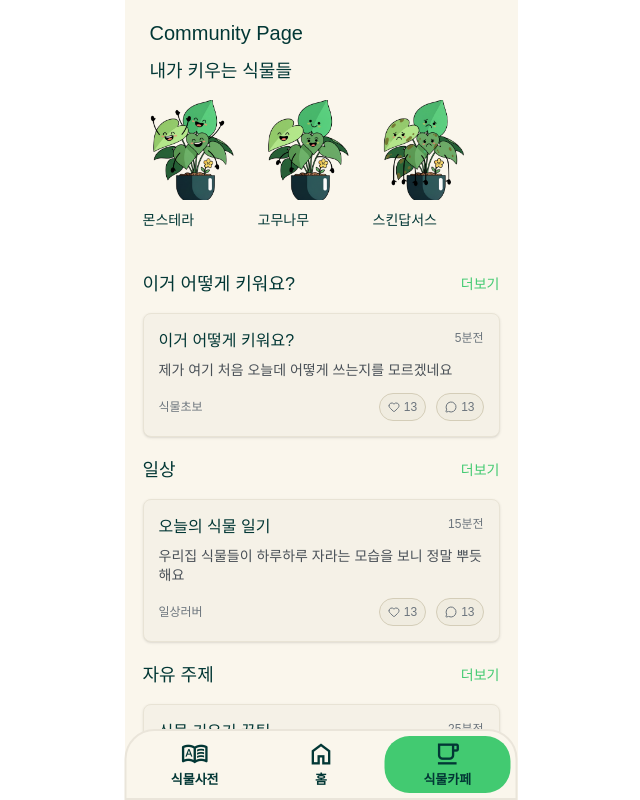
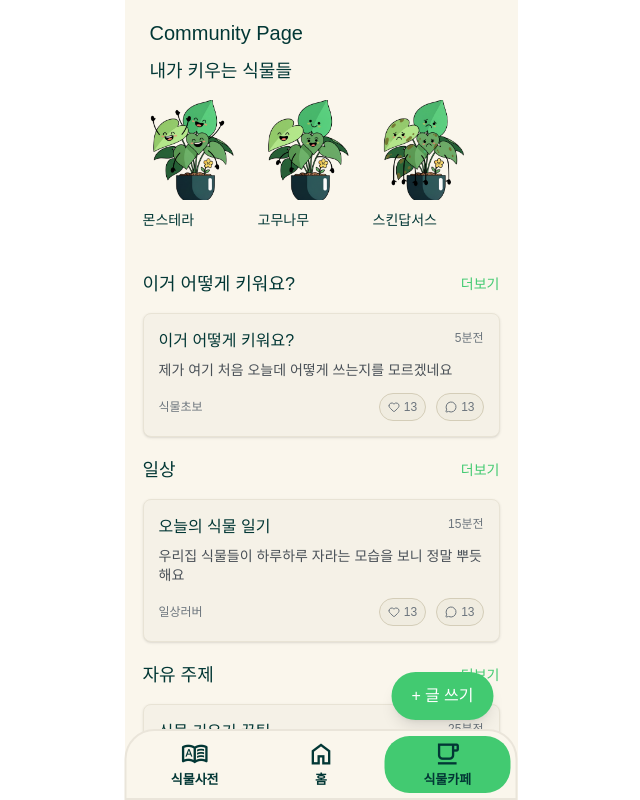
Before and after one commit to daybreaker42/KU-hackathon-2025, a Next.js app in the folder client/: page /community in a window 1280 px wide. Shown: the whole page, without its empty margins (319-959 px from the left). Built offline with nearby package versions, Linux system fonts and the light colour scheme.

Commit message:
dev: 글 작성하기 버튼 추가

```diff
--- a/client/app/community/category/[category]/page.tsx
+++ b/client/app/community/category/[category]/page.tsx
@@ -7,6 +7,7 @@ import { ArrowLeft, Filter } from 'lucide-react';
 import PostCard from '@/app/component/community/PostCard'; // PostCard 컴포넌트 import 추가
 import Footer from '@/app/component/common/footer';
 import CloseButton from '@/app/component/common/CloseButton';
+import WritePostButton from '@/app/component/community/WritePostButton';
 
 // Mock 데이터 (실제로는 API에서 가져올 데이터)
 const mockPlants: Plant[] = [
@@ -286,6 +287,7 @@ export default function CategoryPostsPage() {
         </div>
       )}
       <Footer url='community' />
+      <WritePostButton />
     </div>
   );
 }
--- a/client/app/community/page.tsx
+++ b/client/app/community/page.tsx
@@ -1,6 +1,7 @@
 import MyPlantsList from "@/app/component/community/MyPlantsList";
 import CommunitySection from "@/app/component/community/CommunitySection";
 import Footer from "../component/common/footer";
+import WritePostButton from "@/app/component/community/WritePostButton";
 
 export default function CommunityPage() {
   return (
@@ -40,6 +41,8 @@ export default function CommunityPage() {
         </div>
       </div>
 
+      <WritePostButton />
+
       {/* Footer는 고정 위치 */}
       <Footer url="community" />
     </div>
--- /dev/null
+++ b/client/app/component/community/WritePostButton.tsx
@@ -0,0 +1,15 @@
+import Link from 'next/link';
+
+export default function WritePostButton() {
+  return (
+    <div className="fixed bottom-[80px] z-10 w-[393px] left-1/2 -translate-x-1/2 px-[24px] pointer-events-none">
+        <Link
+          href="/community/write"
+          className="bg-[#42CA71] text-white font-medium py-3 px-5 rounded-full shadow-lg hover:bg-[#369F5C] transition-colors flex items-center gap-1 w-fit ml-auto pointer-events-auto"
+        >
+          <span>+</span>
+          <span>글 쓰기</span>
+        </Link>
+    </div>
+  );
+}
```
